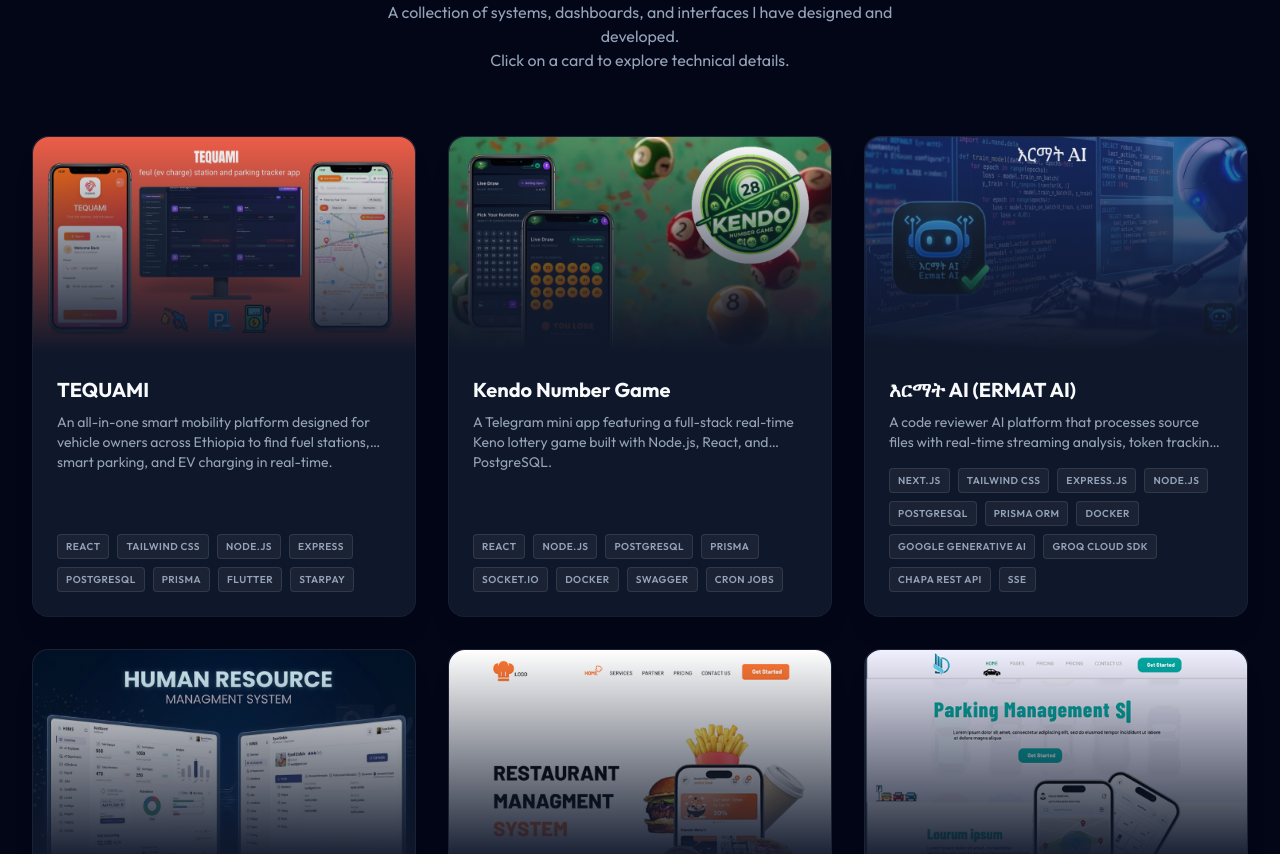
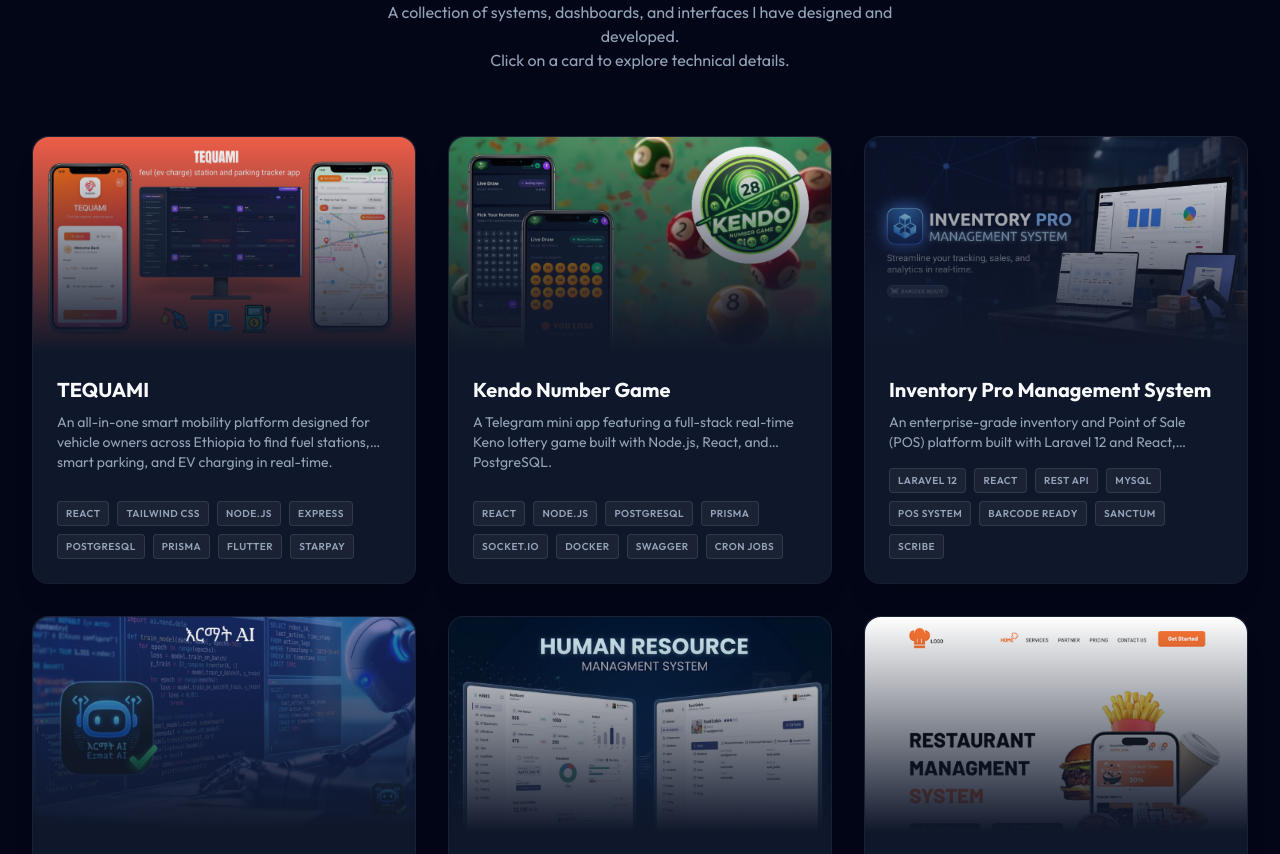
Before and after one commit to Eyuel3113/portfolio, a Next.js app: page / in a window 1280 px wide. Shown: the part 1800-2654 px from the top of the page. Built offline with nearby package versions, Linux system fonts and the light colour scheme.

Commit message:
Refactor code structure for improved readability and maintainability

```diff
--- a/components/Projects.tsx
+++ b/components/Projects.tsx
@@ -52,6 +52,29 @@
                 "Transaction and bet history tracking",
                 "JWT authentication",
                 "Fully containerized with Docker"
+            ]
+        }
+    },
+    {
+        title: "Inventory Pro Management System",
+        description: "An enterprise-grade inventory and Point of Sale (POS) platform built with Laravel 12 and React, featuring multi-warehouse tracking, barcode scanning, automated expiry alerts, and financial analytics.",
+        tags: ["Laravel 12", "React", "REST API", "MySQL", "POS System", "Barcode Ready", "Sanctum", "Scribe"],
+        image: "/inventory-pro.jpg",
+        demoUrl: "https://inv00.netlify.app/",
+        repoUrl: "https://github.com",
+        details: {
+            challenge: "Managing multi-warehouse stock allocations, real-time POS checkout concurrency, automated batch expiry tracking, and comprehensive debt/receivables accounting without data inconsistencies.",
+            solution: "Engineered an enterprise-grade RESTful API with Laravel 12 & Sanctum, atomic transactions for stock deduction, automated daily schedulers for batch expiry management, and an intuitive React interface with barcode scanning & PDF receipt generation.",
+            features: [
+                "Real-time Point of Sale (POS) checkout & stock deduction",
+                "Barcode scanning, generation, and bulk CSV ingestion",
+                "Multi-warehouse inventory & batch/expiry date tracking",
+                "Supplier procurement & automated receiving workflows",
+                "Customer receivables, supplier payables & loan settlement tracking",
+                "Executive financial analytics, P&L, VAT & inventory valuation reports",
+                "Automated daily background jobs for stock alerts & expiry warnings",
+                "Branded PDF invoice & receipt generation (Dompdf)",
+                "Full audit trails with Spatie Activitylog & interactive Scribe API docs"
             ]
         }
     },
```
Also changed, not shown: public/inventory-pro.jpg (added), 1 other file (tests, documents, lock files or other folders).
